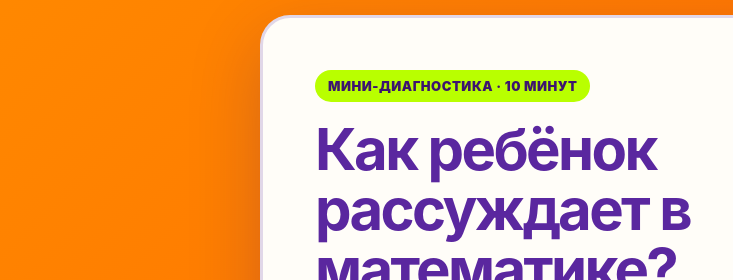
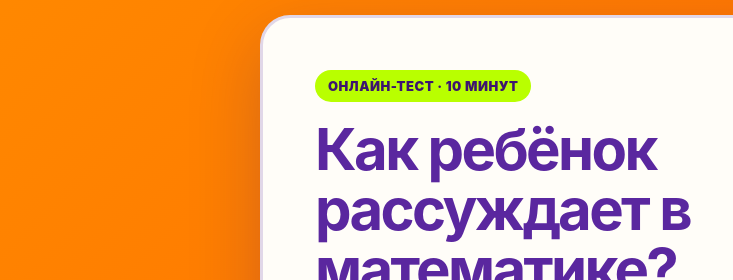
Before and after one commit to SmartyKids/math-game, a plain HTML site: page index.html in a window 1280 px wide. Shown: the part 155-435 px from the top of the page, 0-733 px from the left. Drawn offline with Linux system fonts and the light colour scheme; a script that the page names is missing.

Commit message:
Update index.html

```diff
--- a/index.html
+++ b/index.html
@@ -306,7 +306,7 @@
       <div class="screen" id="start-screen">
         <div class="hero-grid">
           <div class="hero-copy">
-            <span class="eyebrow">Мини-диагностика · 10 минут</span>
+            <span class="eyebrow">Онлайн-тест · 10 минут</span>
             <h1>Как ребёнок рассуждает в математике?</h1>
             <p class="lead">Небольшой игровой тест поможет увидеть, какие задания уже даются уверенно, а над чем стоит поработать.</p>
           </div>
```
